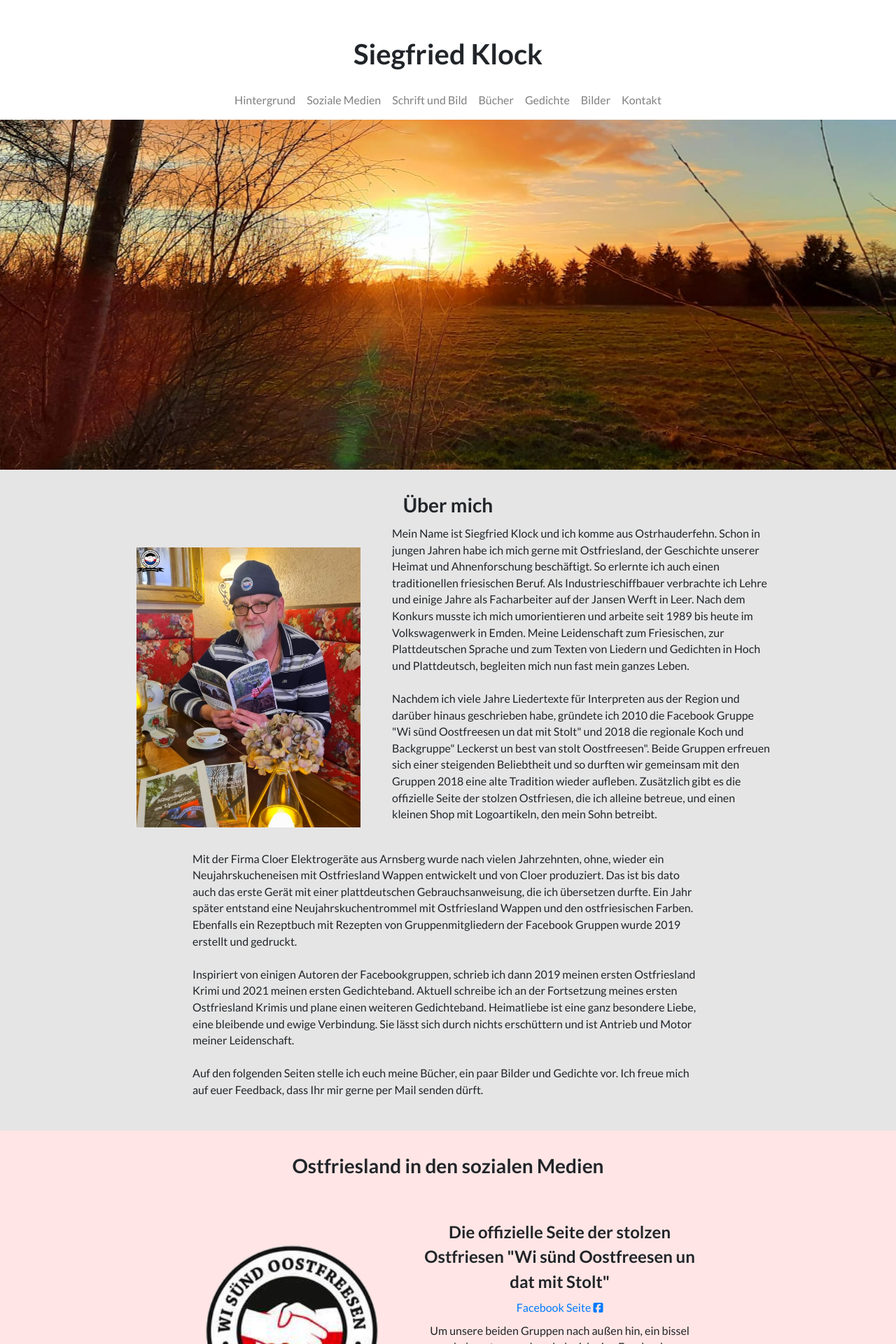
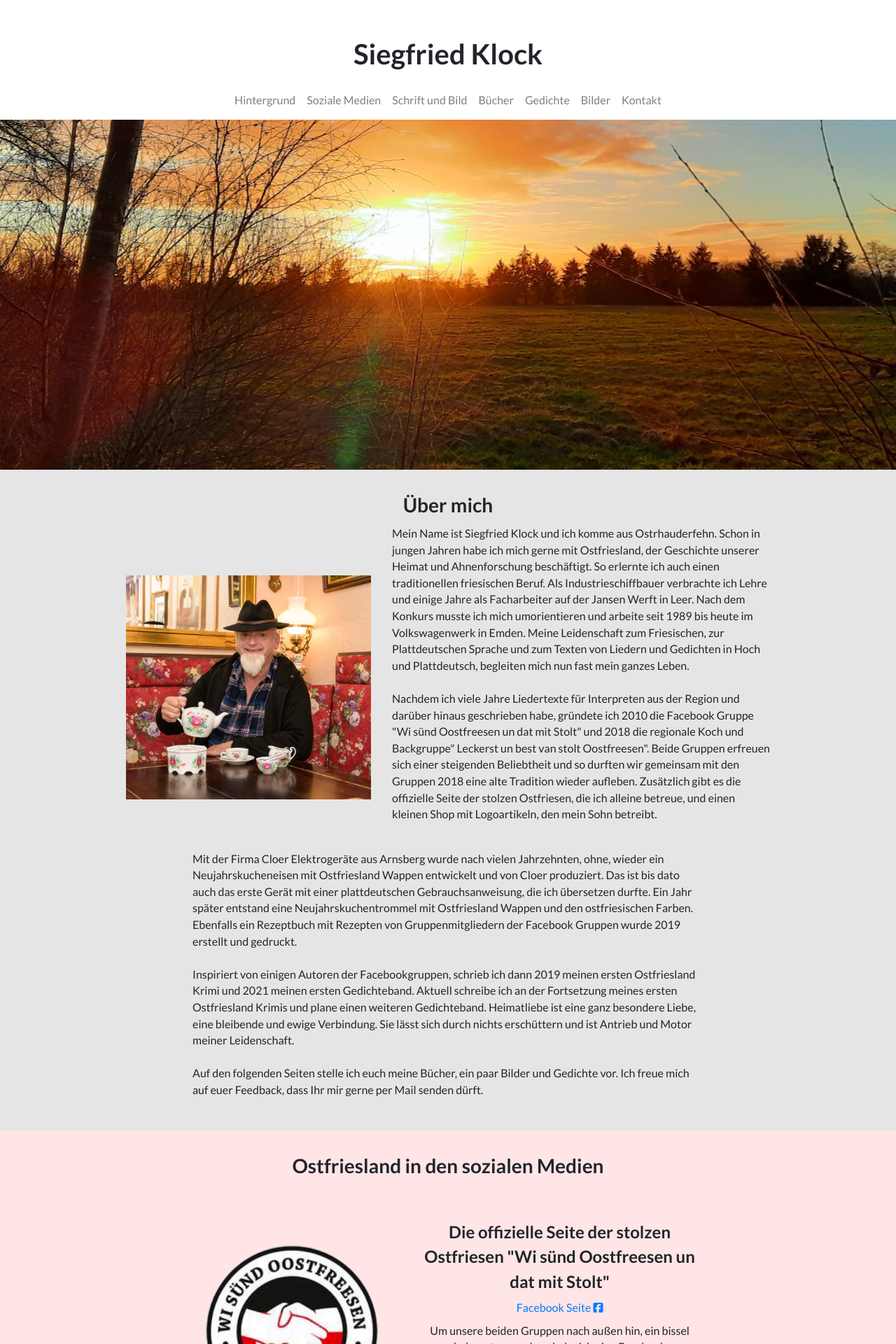
Before and after one commit to smklock/smklock.github.io, a Jekyll site: the page built from index.markdown, in a window 1280 px wide. Shown: the top 1920 px of the page at 70% size. Built offline with Jekyll 4.4.1, drawn with Linux system fonts in a browser that asks for light colours; nearby versions of some CDN libraries.

Commit message:
update personal image

```diff
--- a/assets/css/style.css
+++ b/assets/css/style.css
@@ -33,7 +33,7 @@
 
 .personal-image {
     width: 100%;
-    max-width:320px;
+    max-width:400px;
 }
 
 .vcenter {
--- a/index.markdown
+++ b/index.markdown
@@ -12,7 +12,7 @@ subtitle: " "
     </div>
     <div class="row vcenter">
       <div class="col-8 col-md-5 col-lg-4 offset-2 offset-md-0 offset-lg-1 image-container-center justify-content-center">
-        <img class="mx-auto d-block personal-image" src="{{ site.baseurl }}/assets/images/startseite_neu.jpeg" alt="Foto Siegfried Klock">
+        <img class="mx-auto d-block personal-image" src="{{ site.baseurl }}/assets/images/startseite_3.jpg" alt="Foto Siegfried Klock">
       </div>
       <div class="col-8 col-md-7 col-lg-6 offset-2 offset-md-0">
         <p>
```
Also changed, not shown: Gemfile.lock, README.md (added), assets/images/startseite_3.jpg (added).
